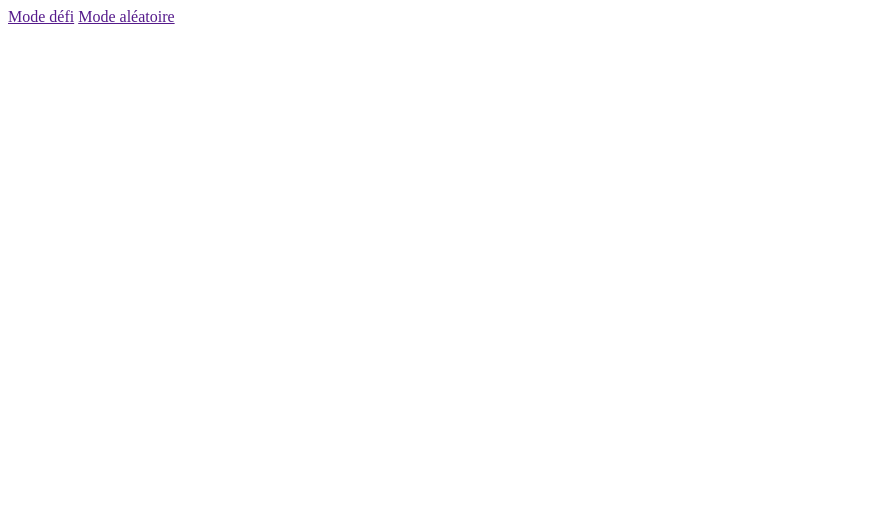
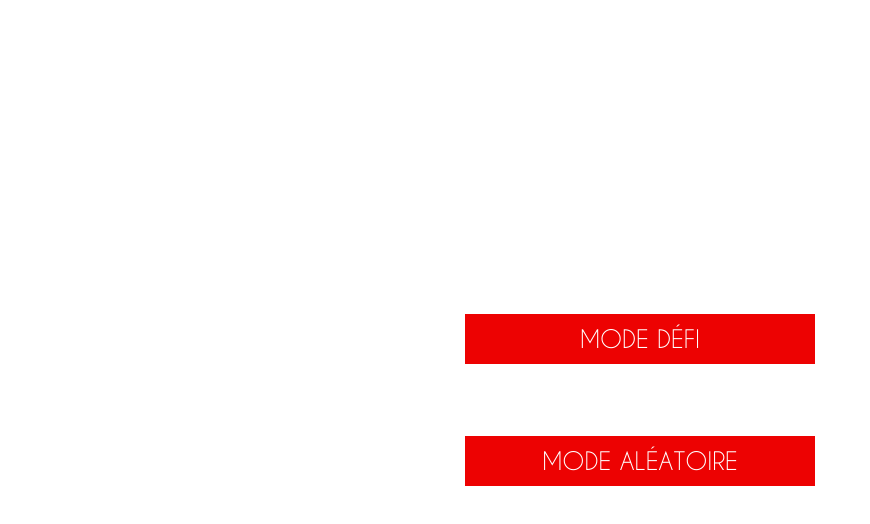
Before and after one commit to SeanReyboz/soirees-de-linstant, a plain HTML site: page src/choice.html in a window 1280 px wide. Shown: the whole page, without its empty margins (0-870 px from the left). Drawn offline with nearby package versions, Linux system fonts and the light colour scheme; files that its build step writes are made by us from their sources.

Commit message:
end first page choice

```diff
--- a/src/choice.html
+++ b/src/choice.html
@@ -5,11 +5,15 @@
     <meta http-equiv="X-UA-Compatible" content="IE=edge" />
     <meta name="viewport" content="width=device-width, initial-scale=1.0" />
     <title>Document</title>
+    <!-- Main stylesheet -->
+    <link href="css/main.css" rel="stylesheet" />
   </head>
   <body>
-    <div class="choices">
-      <a href="" class="choice defi">Mode défi</a>
-      <a href="" class="choice random">Mode aléatoire</a>
+    <div class="middlechoice">
+      <div class="choices">
+        <a href="" class="choice defi">Mode défi</a>
+        <a href="" class="choice random">Mode aléatoire</a>
+      </div>
     </div>
   </body>
 </html>
--- a/src/scss/pages/_choice.scss
+++ b/src/scss/pages/_choice.scss
@@ -1,2 +1,33 @@
-.choices {
+.middlechoice {
+  width: 100vw;
+  height: 100vh;
+  display: flex;
+  justify-content: center;
+  align-items: center;
+  .choices {
+    display: flex;
+    flex-direction: column;
+    justify-content: space-between;
+    width: 350px;
+    height: 172px;
+    .choice {
+      display: flex;
+      align-items: center;
+      justify-content: center;
+      background-color: $color-base;
+      width: 350px;
+      height: 50px;
+      font-family: "caviar", sans-serif;
+      text-transform: uppercase;
+      color: white;
+      font-size: $p;
+      text-decoration: none;
+      animation-name: transform;
+      transition-duration: 0.2s;
+      transition-timing-function: ease-out;
+      &:hover {
+        transform: translateX(15px);
+      }
+    }
+  }
 }
```
